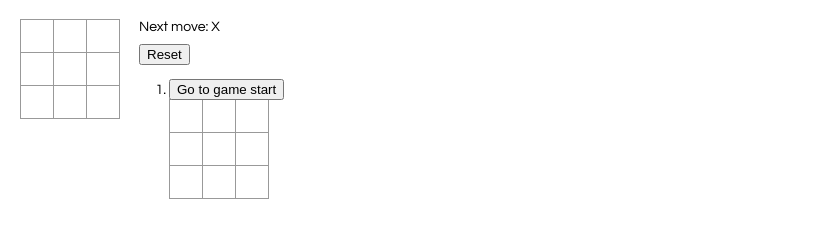
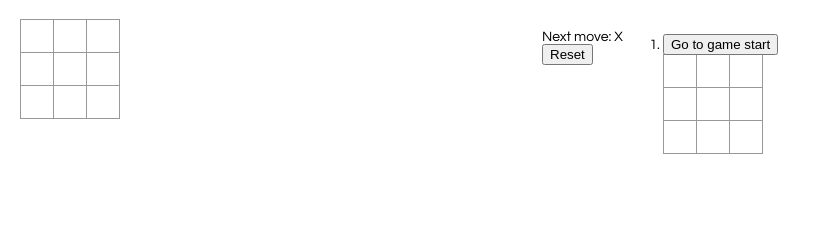
Before and after one commit to majard/tictactoe-react, a React app: page / in a window 1280 px wide. Shown: the whole page, without its empty margins (0-821 px from the left). Built offline with nearby package versions, Linux system fonts and the light colour scheme.

Commit message:
Improved CSS a little

```diff
--- a/src/index.css
+++ b/src/index.css
@@ -1,6 +1,7 @@
 body {
   font: 14px "Century Gothic", Futura, sans-serif;
   margin: 20px;
+  height: 80vh;
 }
 
 ol, ul {
@@ -46,5 +47,29 @@ ol, ul {
 }
 
 .game-info {
-  margin-left: 20px;
+  height: 80vh;
+  width: 40vw;
+  float: right;
+  display: inline-block;
+  overflow: auto;
 }
+
+.game-board {
+  height: 80vh;
+  width: 40vw;
+  display: inline-block;
+  float: left;
+}
+
+.move-history {
+  display: inline-block;
+}
+
+.status {
+  display: inline-block;
+  vertical-align: top;
+  margin: 10px;
+}
+.main-board {
+
+}
--- a/src/index.js
+++ b/src/index.js
@@ -11,6 +11,10 @@ function Square(props) {
 }
 
 class Board extends React.Component {
+  constructor(props) {
+    super(props);
+    this.size = props.size;
+  }
   renderSquare(i) {
     return <Square
              value={this.props.squares[i]}
@@ -20,9 +24,11 @@ class Board extends React.Component {
 
 
   render() {
+    let className = (this.size == "main-board")? this.size
+                                               : "mini-board";
 
     return (
-      <div>
+      <div className={className}>
         <div className="board-row">
           {this.renderSquare(0)}{this.renderSquare(1)}{this.renderSquare(2)}
         </div>
@@ -121,13 +127,17 @@ class Game extends React.Component {
           />
         </div>
         <div className="game-info">
-          <div className="status">{status}</div>
-          <div className="reset">
-            <button className="reset-button" onClick={this.reset}>
-              Reset
-            </button>
+          <div className="status">
+            <div>{status}</div>
+            <div className="reset">
+              <button className="reset-button" onClick={this.reset}>
+                Reset
+              </button>
+            </div>
           </div>
-          <ol>{moves}</ol>
+          <div className="move-history">
+            <ol>{moves}</ol>
+          </div>
         </div>
       </div>
     );
```
